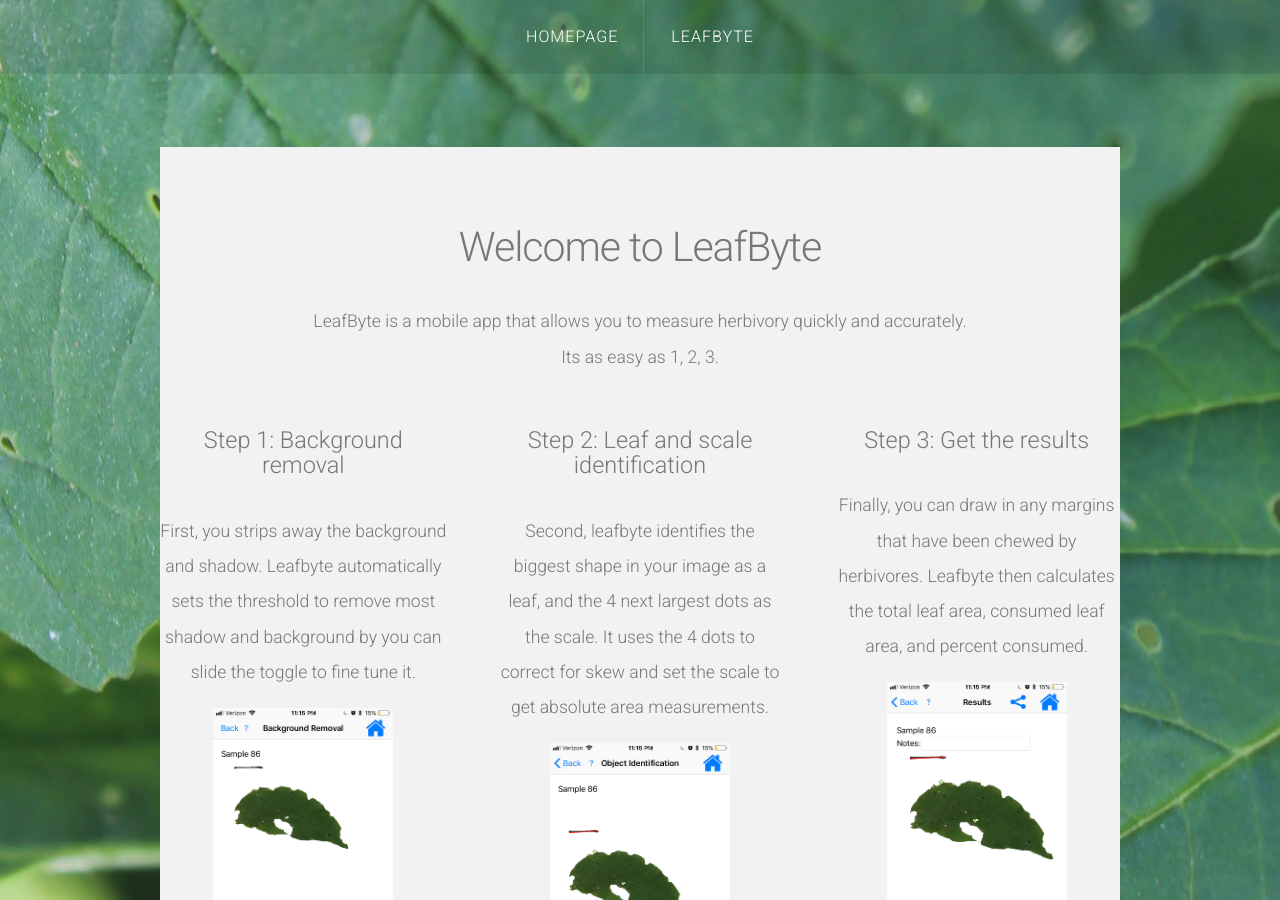
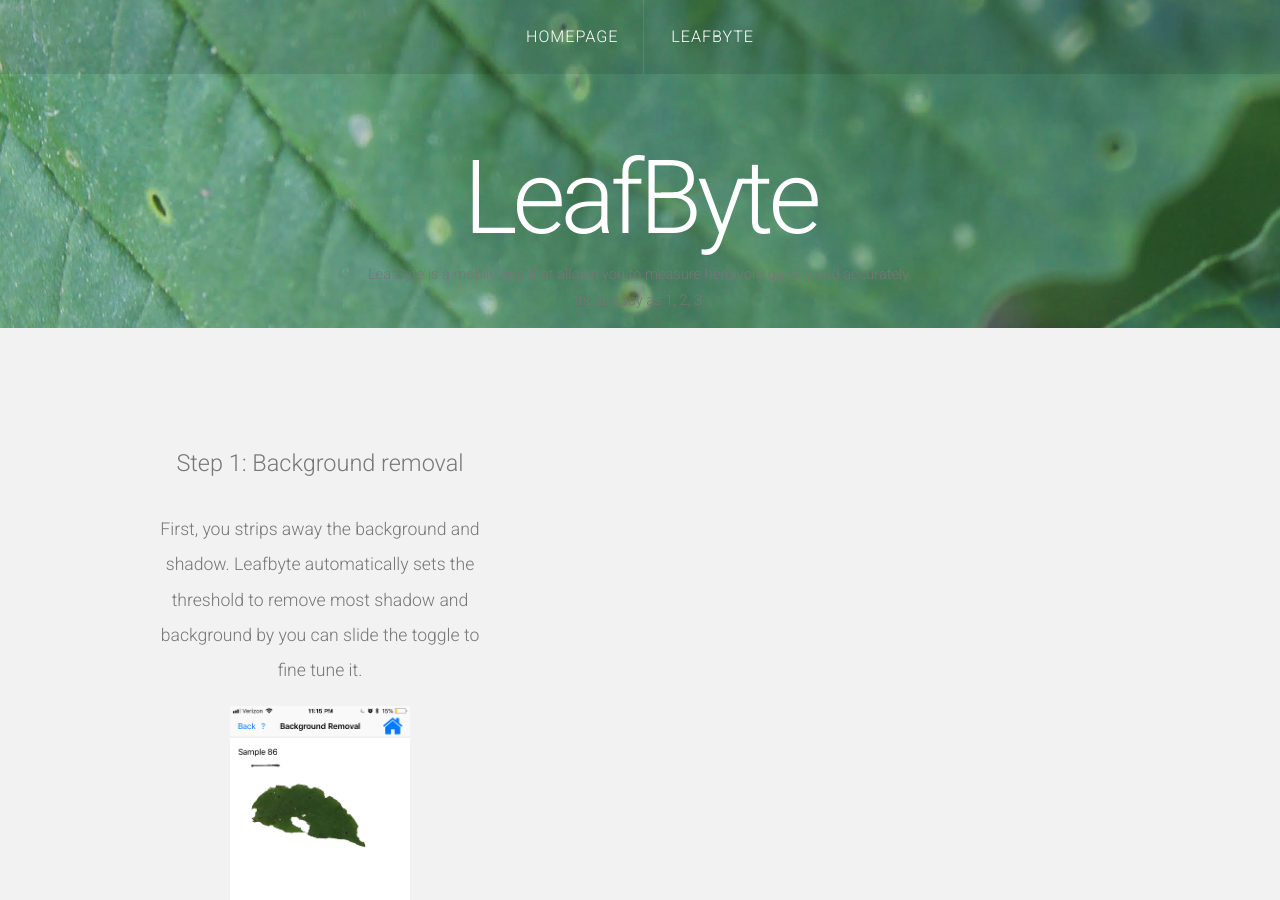
Before and after one commit to Zoegp/zoegp.github.io, a Jekyll site: the page leafbyte.html, which Jekyll copies as it is, in a window 1280 px wide and 900 px high. Built offline with Jekyll 4.4.1, drawn with Linux system fonts in a browser that asks for light colours; nearby versions of some CDN libraries.

Commit message:
Update leafbyte.html

```diff
--- a/leafbyte.html
+++ b/leafbyte.html
@@ -23,6 +23,7 @@
 </head>
 <body>
 
+
 	<!-- Header -->
 	<div id="header">
 		<div id="nav-wrapper">
@@ -39,16 +40,18 @@
 		<div class="container">
 
 			<!-- Logo -->
+			<div id="logo">
+				<h1><a href="#">LeafByte</a></h1>
+				</header>
+		<p>LeafByte is a mobile app that allows you to measure herbivory quickly and accurately. <br> Its as easy as 1, 2, 3. </p>
 
+		</div>
+	</div>
 	<!-- Header -->
 	<!-- Featured -->
 <div id="featured">
 	<div class="container">
-		<header>
-			<h2>Welcome to LeafByte</h2>
-		</header>
-		<p>LeafByte is a mobile app that allows you to measure herbivory quickly and accurately. <br> Its as easy as 1, 2, 3. </p>
-		<div class="row">
+
 			<section class="4u">
 				<h3>Step 1: Background removal</h3>
 				<p>First, you strips away the background and shadow. Leafbyte automatically sets the threshold to remove most shadow and background by you can slide the toggle to fine tune it.</p>
```
